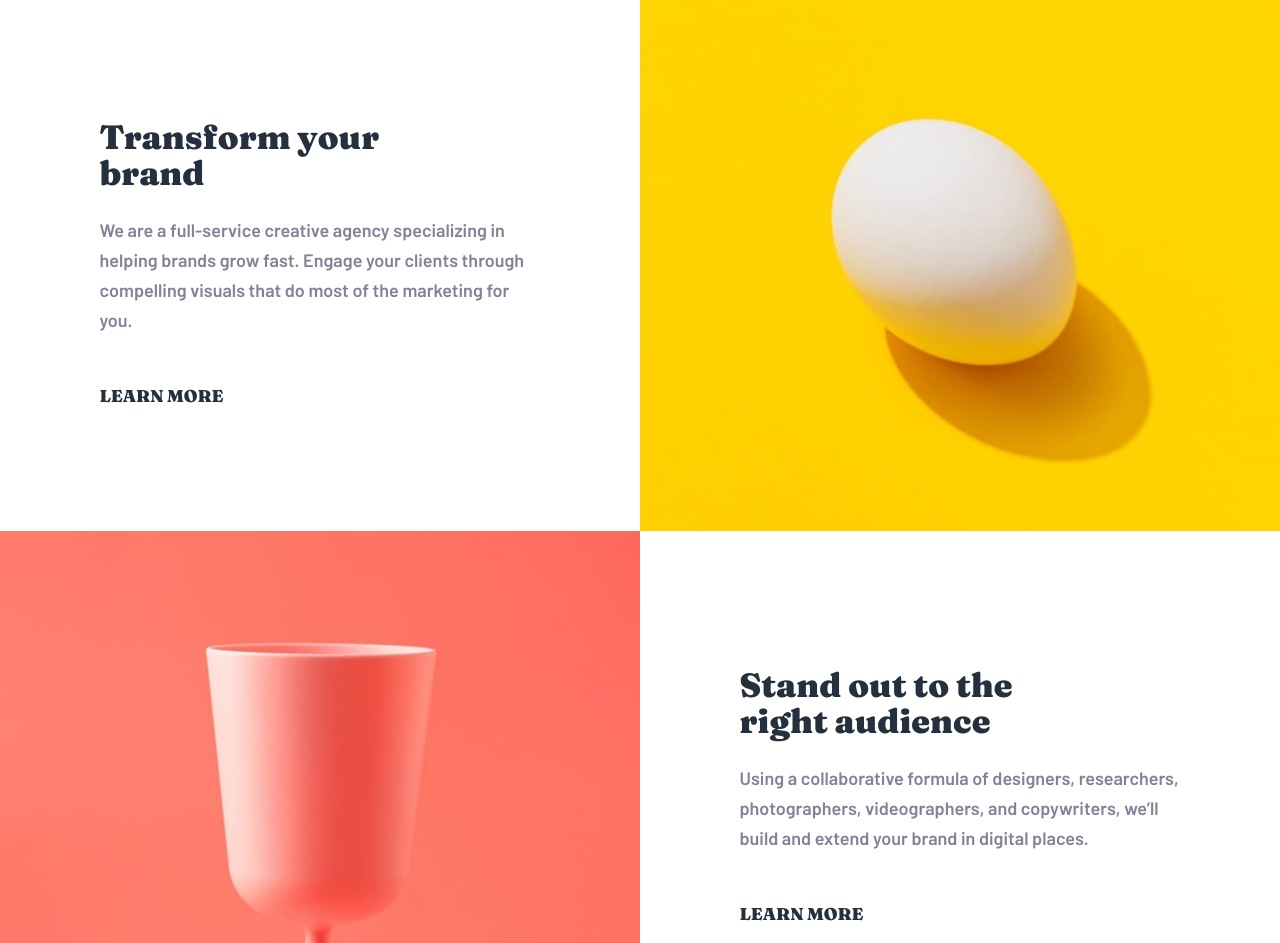
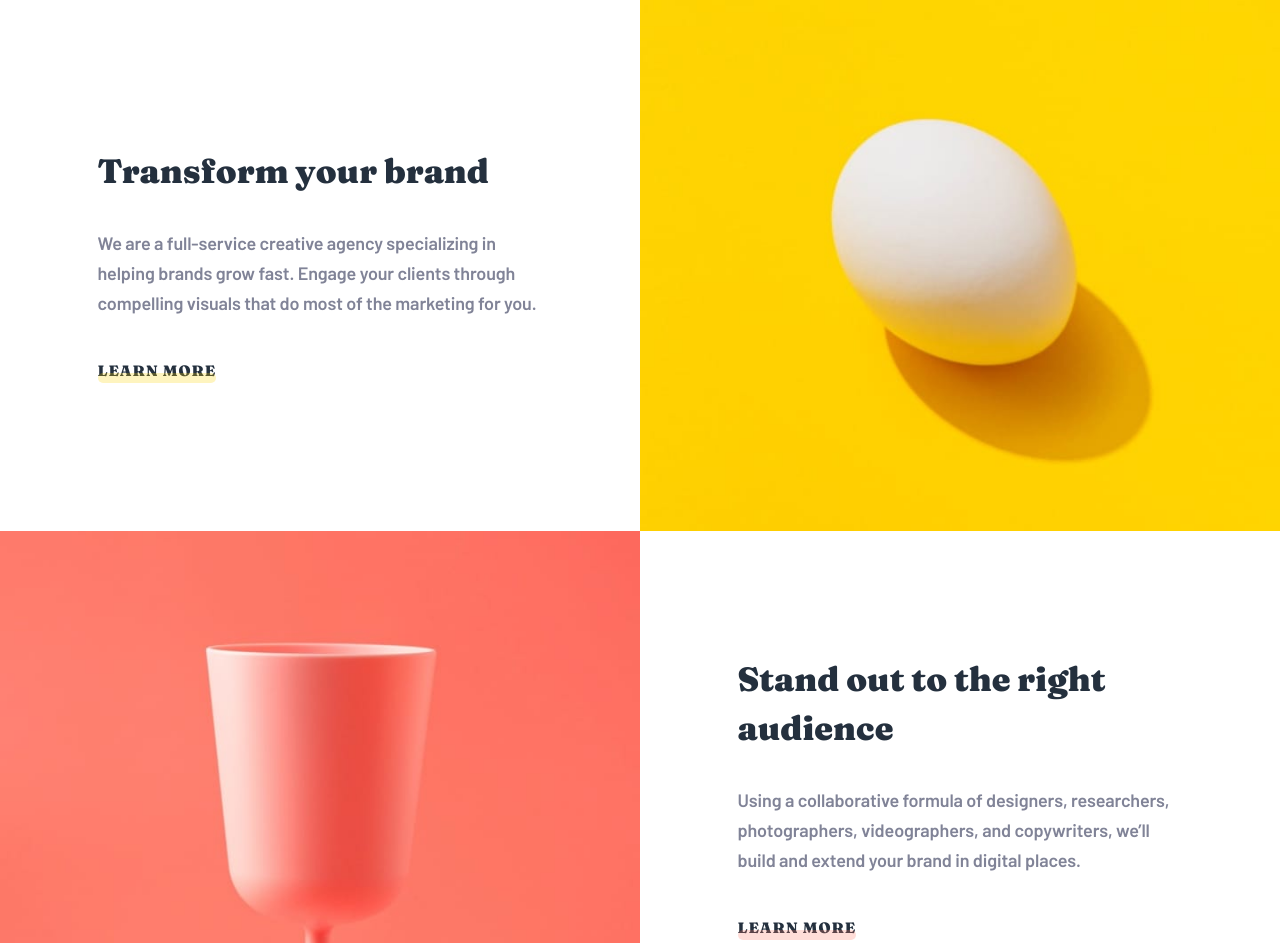
Before and after one commit to paweliwanicki/sunnyside-agency-landing-page-main, a Gatsby site: page / in a window 1280 px wide. Shown: the part 802-1745 px from the top of the page. Built offline with nearby package versions, Linux system fonts and the light colour scheme; Gatsby itself is replaced by a stand-in of ours; what react-animations would draw is missing.

Commit message:
fix styles, add Link Component, new CssVariables

```diff
--- a/src/components/TestimonialsSection/TestimonialBox.jsx
+++ b/src/components/TestimonialsSection/TestimonialBox.jsx
@@ -11,11 +11,15 @@ const StyledDiv = styled.div`
   align-items: center;
   justify-content: center;
   text-align: center;
-  padding: 0 15px;
+  padding: 0 5px;
   min-width: 240px;
 
   ${mediaQueries.laptopS`
-    margin-bottom: 4em;
+    margin-bottom: 64px;
+
+    &:last-child {
+      margin-bottom: 0;
+    }
   `}
 `;
 
@@ -26,7 +30,12 @@ const Paragraph = styled.p`
   font-weight: ${CssVariables.FontWeight600};
   line-height: 32px;
   max-width: 340px;
-  font-size: 1.125em;
+  font-size: 18px;
+  letter-spacing: -0.13px;
+
+  ${mediaQueries.laptopS`
+    margin-bottom:32px;
+  `};
 `;
 const UserInfo = styled.div`
   text-align: center;
@@ -35,22 +44,27 @@ const UserInfo = styled.div`
 const UserFullname = styled.p`
   font-weight: ${CssVariables.FontWeight900};
   font-family: ${CssVariables.FontFamilyFraunces};
-  margin-bottom: 0.5em;
+  margin-bottom: 9px;
+  font-size: 18px;
+  line-height: 22px;
 `;
 
 const UserPosition = styled.p`
   color: ${CssVariables.colorGrayLight};
-  font-size: 0.875em;
+  font-size: 14px;
   font-weight: ${CssVariables.FontWeight600};
   line-height: 25px;
 `;
 
 const customImageStyles = css`
   border-radius: 50%;
-  max-width: 4.5em;
-  margin-bottom: 3.625em;
-  width:initial;
-  height:auto;
+  max-width: 72px;
+  margin-bottom: 58px;
+  width: initial;
+  height: auto;
+  ${mediaQueries.laptopS`
+    margin-bottom:32px;
+  `};
 `;
 
 const TestimonialBox = (props) => {
--- a/src/components/TestimonialsSection/TestimonialsSection.jsx
+++ b/src/components/TestimonialsSection/TestimonialsSection.jsx
@@ -14,25 +14,27 @@ const StyledSection = styled.section`
   display: flex;
   align-items: center;
   justify-content: center;
-  padding: 10em 10.3125em;
+  padding: 160px 165px;
   flex-flow: column;
 
   ${mediaQueries.laptopL`
-    padding-left:3em;
-    padding-right:3em;
+    padding-left:48px;
+    padding-right:48px;
   `}
 
   ${mediaQueries.laptopM`
-    padding-left:1em;
-    padding-right:1em;
+    padding-left:24px;
+    padding-right:24px;
     font-size:.9em;
   `}
   ${mediaQueries.laptopS`
     font-size:initial;
   `}
 
-${mediaQueries.tabletS`
-   grid-row: 9/10;
+  ${mediaQueries.tabletS`
+    padding-top:64px;
+    padding-bottom:86px;
+    grid-row: 9/10;
   `}
 `;
 
@@ -45,12 +47,21 @@ const SectionHeader = styled.h4`
   letter-spacing: 5px;
   align-self: center;
   text-align: center;
+
+  ${mediaQueries.laptopS`
+    margin-bottom:64px;
+  `};
+
+  ${mediaQueries.mobileL`
+   font-size:16px;
+  `}
 `;
 
 const TestimonialsBox = styled.div`
   display: flex;
   align-items: center;
-  justify-content: center;
+  justify-content: space-between;
+  width: 100%;
 
   ${mediaQueries.laptopS`
     flex-flow: column;
--- a/src/components/contentSection/ContentSection.jsx
+++ b/src/components/contentSection/ContentSection.jsx
@@ -25,6 +25,7 @@ const ContentSection = (props) => {
         text={` We are a full-service creative agency specializing in helping brands
           grow fast. Engage your clients through compelling visuals that do most
           of the marketing for you.`}
+        linkBorderColor={CssVariables.ColorLightYellow}
       />
       <CustomImage
         src={eggImg}
@@ -53,6 +54,7 @@ const ContentSection = (props) => {
         text={`Using a collaborative formula of designers, researchers,
           photographers, videographers, and copywriters, we’ll build and extend
           your brand in digital places.`}
+        linkBorderColor={CssVariables.ColorOrange}
       />
       <TextBoxBgImage
         backgroundImg={cherryImg}
--- /dev/null
+++ b/src/components/contentSection/Link.jsx
@@ -0,0 +1,45 @@
+import React from "react";
+import styled from "styled-components";
+import propTypes from "prop-types";
+import CssVariables from "../../utils/CssVariables";
+
+const StyledLink = styled.a`
+  display: block;
+  font-size: 15px;
+  line-height: 25px;
+  letter-spacing: 1px;
+  font-weight: ${CssVariables.FontWeight900};
+  color: ${CssVariables.ColorDark};
+  text-decoration: none;
+  font-family: ${CssVariables.FontFamilyFraunces};
+  width: fit-content;
+  position: relative;
+
+  &:hover {
+    text-decoration: none;
+  }
+
+  ::after {
+    content: " ";
+    position: absolute;
+    left: 0%;
+    right: 0%;
+    top: 60%;
+    bottom: 0%;
+    background: ${props => props.borderColor };
+    mix-blend-mode: normal;
+    opacity: 0.25;
+    border-radius: 28px;
+  }
+`;
+
+const Link = (props) => {
+  return <StyledLink href={props.href} borderColor={props.borderColor}>{props.text}</StyledLink>;
+};
+
+Link.propTypes = {
+  href: propTypes.string.isRequired,
+  text: propTypes.string.isRequired,
+};
+
+export default Link;
--- a/src/components/contentSection/TextBox.jsx
+++ b/src/components/contentSection/TextBox.jsx
@@ -2,7 +2,8 @@ import React from "react";
 import styled from "styled-components";
 import CssVariables from "../../utils/CssVariables";
 import { mediaQueries } from "../../utils/Mixins";
-import propTypes from 'prop-types';
+import propTypes from "prop-types";
+import Link from "./Link";
 
 const TextBoxDiv = styled.div`
   grid-column: ${(props) =>
@@ -28,40 +29,27 @@ const TextBoxDiv = styled.div`
     grid-column: ${(props) =>
       props.mobileGridColumn ? props.mobileGridColumn : ""};
     grid-row: ${(props) => (props.mobileGridRow ? props.mobileGridRow : "")};
-    padding-top: 4em;
-    padding-bottom: 4em;
-    margin-left: 1.25em;
-    margin-right: 1.25em;
+    padding-top: 64px;
+    padding-bottom: 64px;
     text-align: left;
   `};
 
   ${mediaQueries.laptopL`
-    padding-right:0;
-    padding-left:0;
+    padding-right:24px;
+    padding-left:24px;
     align-items:center;
   `}
-
-  a {
-    color: ${CssVariables.ColorDark};
-    font-weight: ${CssVariables.FontWeight900};
-    font-size: 0.95em;
-    text-decoration: none;
-    font-family: ${CssVariables.FontFamilyFraunces};
-    &:hover {
-      text-decoration: none;
-    }
-  }
 `;
 
 const Header = styled.h2`
   font-weight: ${CssVariables.FontWeight900};
-  font-size: 2.5em;
-  line-height: 1.075em;
+  font-size: 40px;
+  line-height: 49px;
   font-family: ${CssVariables.FontFamilyFraunces};
   color: ${CssVariables.ColorDark};
   margin-top: 0;
-  margin-bottom: 0.7em;
-  max-width: 9.8em;
+  margin-bottom: 32px;
+  width: 100%;
 
   ${mediaQueries.laptopL`
     font-size: 1.87em;
@@ -69,14 +57,16 @@ const Header = styled.h2`
 `;
 
 const Paragraph = styled.p`
-  margin-bottom: 2.5em;
+  margin-bottom: 40px;
   margin-top: 0;
-  max-width: 24.5em;
+  width: 100%;
+  letter-spacing: -0.13px;
 `;
 
 const ContentDiv = styled.div`
   width: fit-content;
   height: fit-content;
+  max-width: 445px;
 
   ${mediaQueries.laptopS`
   font-size:0.7em;
@@ -98,7 +88,11 @@ const TextBox = (props) => {
       <ContentDiv>
         <Header>{props.headerText}</Header>
         <Paragraph>{props.text}</Paragraph>
-        <a href="#test">LEARN MORE</a>
+        <Link
+          href={"#test"}
+          text={`LEARN MORE`}
+          borderColor={props.linkBorderColor}
+        />
         {props.children}
       </ContentDiv>
     </TextBoxDiv>
@@ -113,6 +107,6 @@ TextBox.propTypes = {
   headerText: propTypes.string,
   text: propTypes.string,
   children: propTypes.node,
-}
+};
 
 export default TextBox;
--- a/src/components/contentSection/TextBoxBgImage.jsx
+++ b/src/components/contentSection/TextBoxBgImage.jsx
@@ -2,7 +2,7 @@ import React from "react";
 import styled from "styled-components";
 import CssVariables from "../../utils/CssVariables";
 import { mediaQueries } from "../../utils/Mixins";
-import propTypes from 'prop-types';
+import propTypes from "prop-types";
 
 const TextBoxBgImageDiv = styled.div`
   background-image: ${(props) =>
@@ -26,26 +26,33 @@ const TextBoxBgImageDiv = styled.div`
     grid-column: ${(props) =>
       props.mobileGridColumn ? props.mobileGridColumn : ""};
     grid-row: ${(props) => (props.mobileGridRow ? props.mobileGridRow : "")};
-    padding-left: 1.25em;
-    padding-right: 1.25em;
+    padding-left: 24px;
+    padding-right: 24px;
   `}
 `;
 
 const Header = styled.h2`
   font-family: ${CssVariables.FontFamilyFraunces};
   font-weight: ${CssVariables.FontWeight900};
-  max-width: 21.25em;
+  /* max-width: 21.25em; */
   margin-top: 0;
   font-size: 1.75em;
   margin-bottom: 1em;
   line-height: 34px;
+  letter-spacing: -0.2px;
 `;
 
 const Paragraph = styled.p`
   margin: 0;
-  line-height: 1.6875em;
-  max-width: 21.25em;
+  font-size: 16px;
+  line-height: 27px;
+  letter-spacing: -0.11px;
+  /* max-width: 21.25em; */
   font-weight: ${CssVariables.FontWeight600};
+`;
+
+const ContentBox = styled.div`
+  max-width: 339px;
 `;
 
 const TextBoxBgImage = (props) => {
@@ -58,8 +65,10 @@ const TextBoxBgImage = (props) => {
       mobileGridColumn={props.mobileGridColumn}
       color={props.color}
     >
-      <Header>{props.headerText}</Header>
-      <Paragraph>{props.text}</Paragraph>
+      <ContentBox>
+        <Header>{props.headerText}</Header>
+        <Paragraph>{props.text}</Paragraph>
+      </ContentBox>
     </TextBoxBgImageDiv>
   );
 };
@@ -73,6 +82,6 @@ TextBoxBgImage.propTypes = {
   color: propTypes.string,
   headerText: propTypes.string,
   text: propTypes.string,
-}
+};
 
 export default TextBoxBgImage;
--- a/src/components/footer/Footer.jsx
+++ b/src/components/footer/Footer.jsx
@@ -20,6 +20,7 @@ const StyledFooter = styled.footer`
 
   ${mediaQueries.tabletS`
     grid-row: 12/13;
+    padding: 64px 39px 80px 39px;
   `}
 `;
 
--- a/src/components/navigation/NavDrawer.jsx
+++ b/src/components/navigation/NavDrawer.jsx
@@ -7,7 +7,6 @@ import { fadeInDown, fadeOutUp } from "react-animations";
 import CssVariables from "../../utils/CssVariables";
 import propTypes from "prop-types";
 
-// simple animation
 const fadeInDownAnimation = keyframes`${fadeInDown}`;
 const fadeOutUpAnimation = keyframes`${fadeOutUp}`;
 
--- a/src/components/navigation/NavLink.jsx
+++ b/src/components/navigation/NavLink.jsx
@@ -3,6 +3,7 @@ import styled from "styled-components";
 import { Link } from "gatsby";
 import propTypes from "prop-types";
 import CssVariables from "../../utils/CssVariables";
+import { mediaQueries } from "../../utils/Mixins";
 
 const StyledNavLink = styled.div`
   width: max-content;
@@ -19,6 +20,10 @@ const StyledNavLink = styled.div`
       color: ${(props) => (props.footer ? CssVariables.ColorWhite : "inherit")};
     }
   }
+
+  ${mediaQueries.mobileL`
+    font-size: ${(props) => (props.footer ? "18px" : "20px")};
+  `};
 `;
 
 const NavLink = (props) => {
--- a/src/components/navigation/Navbar.jsx
+++ b/src/components/navigation/Navbar.jsx
@@ -17,9 +17,10 @@ const StyledNav = styled.nav`
   ${mediaQueries.tabletM`
     margin:0;
     padding: 32px 24px;
-    background-color: #3dbeff;
+    background-color: ${CssVariables.ColorBlue};
     position:fixed;
     width:100%;
+    z-index:2;
 
     svg[data-id="logo"] {
       width:124px;
--- a/src/components/navigation/NavigationContainer.jsx
+++ b/src/components/navigation/NavigationContainer.jsx
@@ -47,7 +47,6 @@ const Header = styled.h1`
    font-size: 2.25em;
    letter-spacing: 5px;
   `};
-
 `;
 
 const NavigationContainer = (props) => {
--- a/src/utils/cssVariables.js
+++ b/src/utils/cssVariables.js
@@ -7,11 +7,13 @@ const CssVariables = {
   ColorGrayDark: "#5B636D",
   ColorYellow: "#FBD600",
   Transparent: "Transparent",
-  ColorDark: '#24303e',
-  ColorDarkBlue: '#24303e',
-  ColorLightGreen: '#90D4C6',
-  ColorGreen: '#2C7566',
-  ColorDarkGreen: '#24554A',
+  ColorDark: "#24303e",
+  ColorLightGreen: "#90D4C6",
+  ColorGreen: "#2C7566",
+  ColorDarkGreen: "#24554A",
+  ColorLightYellow: "#FAD400",
+  ColorOrange: "#FE7766",
+  ColorBlue: "#3dbeff",
 
   // fonts
   FontFamilyBarlow: `'Barlow', sans-serif`,
@@ -26,8 +28,6 @@ const CssVariables = {
   BtnPrimaryHoverBgColor: "#78cdf5",
   BtnPrimaryColor: `#24303e`,
   BtnPrimaryHoverColor: "#fff",
-
-
 };
 
 export default CssVariables;
```
